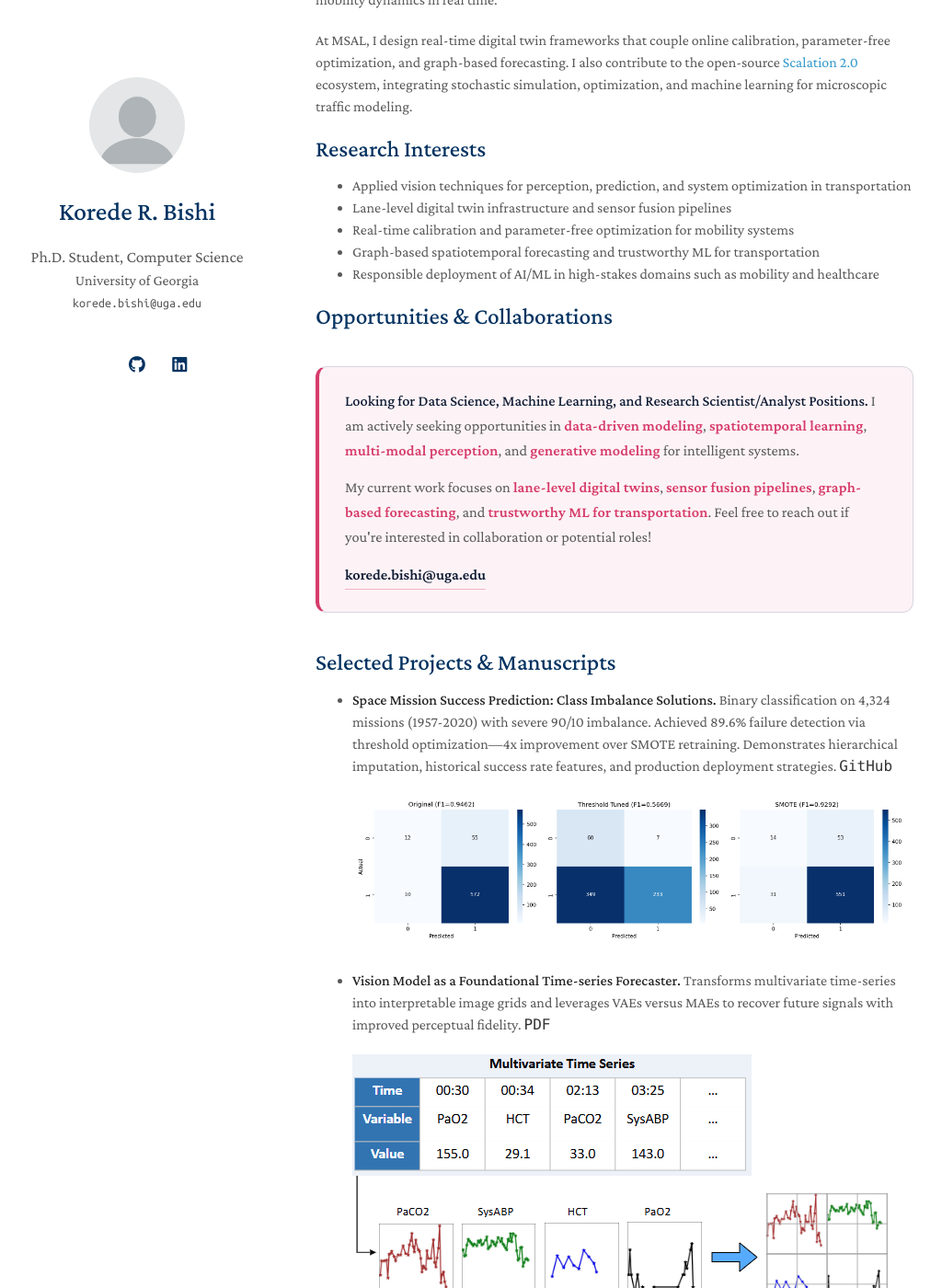
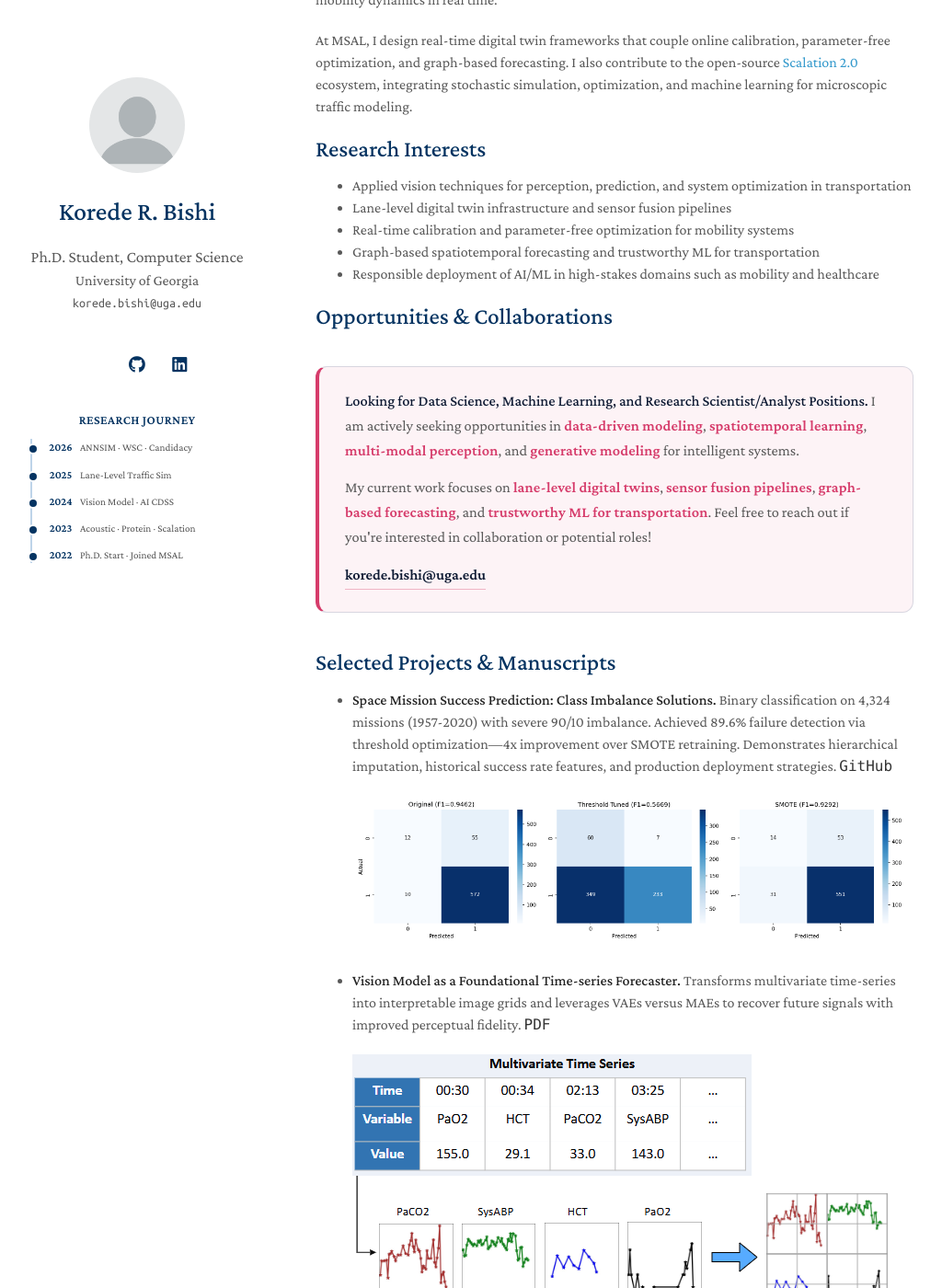
Before and after one commit to koredebishi/koredebishi.github.io, a Jekyll site: the page built from index.md, in a window 1280 px wide and 1400 px high, scrolled down 193 px. Shown: the whole window at 92% size, without its empty margins (127-1151 px from the left). Built offline with Jekyll 4.4.1, drawn with Linux system fonts in a browser that asks for light colours; nearby versions of some CDN libraries; a style sheet for code colours, icons or effects is not loaded; our own code applies the rules of GitHub Pages for plain Markdown files.

Commit message:
Add GLightbox, pub card hover lift, sidebar research timeline

```diff
--- a/_layouts/homepage.html
+++ b/_layouts/homepage.html
@@ -19,6 +19,7 @@
     <script src="./assets/js/favicon-switcher.js" type="application/javascript"></script>
 
     <link rel=stylesheet href=https://cdnjs.cloudflare.com/ajax/libs/academicons/1.8.6/css/academicons.min.css integrity="sha256-uFVgMKfistnJAfoCUQigIl+JfUaP47GrRKjf6CTPVmw=" crossorigin=anonymous>
+    <link rel="stylesheet" href="https://cdn.jsdelivr.net/npm/glightbox@3.3.0/dist/css/glightbox.min.css">
     <link rel="stylesheet" href="https://cdnjs.cloudflare.com/ajax/libs/font-awesome/6.4.2/css/all.min.css" integrity="sha512-z3gLpd7yknf1YoNbCzqRKc4qyor8gaKU1qmn+CShxbuBusANI9QpRohGBreCFkKxLhei6S9CQXFEbbKuqLg0DA==" crossorigin="anonymous" referrerpolicy="no-referrer" />
 
     {% if site.font == "Sans Serif" %}
@@ -98,6 +99,37 @@
         </div>
         <br>
 
+        <div class="sidebar-timeline">
+          <h4 class="timeline-title">Research Journey</h4>
+          <div class="tl">
+            <div class="tl-item">
+              <span class="tl-year">2026</span>
+              <span class="tl-dot"></span>
+              <span class="tl-text">ANNSIM · WSC · Candidacy</span>
+            </div>
+            <div class="tl-item">
+              <span class="tl-year">2025</span>
+              <span class="tl-dot"></span>
+              <span class="tl-text">Lane-Level Traffic Sim</span>
+            </div>
+            <div class="tl-item">
+              <span class="tl-year">2024</span>
+              <span class="tl-dot"></span>
+              <span class="tl-text">Vision Model · AI CDSS</span>
+            </div>
+            <div class="tl-item">
+              <span class="tl-year">2023</span>
+              <span class="tl-dot"></span>
+              <span class="tl-text">Acoustic · Protein · Scalation</span>
+            </div>
+            <div class="tl-item">
+              <span class="tl-year">2022</span>
+              <span class="tl-dot"></span>
+              <span class="tl-text">Ph.D. Start · Joined MSAL</span>
+            </div>
+          </div>
+        </div>
+
       </header>
       <section>
 
--- a/_sass/minimal-light-no-dark-mode.scss
+++ b/_sass/minimal-light-no-dark-mode.scss
@@ -1,6 +1,71 @@
 .pub-row {
   display: flex;
-  align-items: center;}
+  align-items: center;
+  transition: transform 0.2s ease, box-shadow 0.2s ease;
+  padding: 8px;
+  border-radius: 6px;
+}
+
+.pub-row:hover {
+  transform: translateY(-3px);
+  box-shadow: 0 6px 20px rgba(0, 0, 0, 0.12);
+}
+
+/* Sidebar mini-timeline */
+.sidebar-timeline {
+  margin-top: 0.5rem;
+}
+
+.timeline-title {
+  font-size: 0.85rem;
+  font-weight: 600;
+  color: #043361;
+  margin-bottom: 0.6rem;
+  letter-spacing: 0.03em;
+  text-transform: uppercase;
+}
+
+.tl {
+  position: relative;
+  padding-left: 16px;
+  border-left: 2px solid #bed4e9;
+}
+
+.tl-item {
+  position: relative;
+  padding-bottom: 0.7rem;
+  display: flex;
+  align-items: baseline;
+  gap: 6px;
+}
+
+.tl-item:last-child {
+  padding-bottom: 0;
+}
+
+.tl-dot {
+  position: absolute;
+  left: -21px;
+  top: 5px;
+  width: 8px;
+  height: 8px;
+  border-radius: 50%;
+  background: #043361;
+  border: 2px solid #fff;
+}
+
+.tl-year {
+  font-size: 0.75rem;
+  font-weight: 700;
+  color: #043361;
+  min-width: 30px;
+}
+
+.tl-text {
+  font-size: 0.7rem;
+  color: #555;
+  line-height: 1.3;
+}
 
 .social-icons a{
   display:inline-block;
--- a/_sass/minimal-light.scss
+++ b/_sass/minimal-light.scss
@@ -1,6 +1,91 @@
 .pub-row {
   display: flex;
-  align-items: center;}
+  align-items: center;
+  transition: transform 0.2s ease, box-shadow 0.2s ease;
+  padding: 8px;
+  border-radius: 6px;
+}
+
+.pub-row:hover {
+  transform: translateY(-3px);
+  box-shadow: 0 6px 20px rgba(0, 0, 0, 0.12);
+}
+
+/* Sidebar mini-timeline */
+.sidebar-timeline {
+  margin-top: 0.5rem;
+}
+
+.timeline-title {
+  font-size: 0.85rem;
+  font-weight: 600;
+  color: #043361;
+  margin-bottom: 0.6rem;
+  letter-spacing: 0.03em;
+  text-transform: uppercase;
+}
+
+@media (prefers-color-scheme: dark) {
+  .timeline-title { color: #7eb8da; }
+}
+
+.tl {
+  position: relative;
+  padding-left: 16px;
+  border-left: 2px solid #bed4e9;
+}
+
+@media (prefers-color-scheme: dark) {
+  .tl { border-left-color: #3a5f7f; }
+}
+
+.tl-item {
+  position: relative;
+  padding-bottom: 0.7rem;
+  display: flex;
+  align-items: baseline;
+  gap: 6px;
+}
+
+.tl-item:last-child {
+  padding-bottom: 0;
+}
+
+.tl-dot {
+  position: absolute;
+  left: -21px;
+  top: 5px;
+  width: 8px;
+  height: 8px;
+  border-radius: 50%;
+  background: #043361;
+  border: 2px solid #fff;
+}
+
+@media (prefers-color-scheme: dark) {
+  .tl-dot { background: #7eb8da; border-color: #20212b; }
+}
+
+.tl-year {
+  font-size: 0.75rem;
+  font-weight: 700;
+  color: #043361;
+  min-width: 30px;
+}
+
+@media (prefers-color-scheme: dark) {
+  .tl-year { color: #7eb8da; }
+}
+
+.tl-text {
+  font-size: 0.7rem;
+  color: #555;
+  line-height: 1.3;
+}
+
+@media (prefers-color-scheme: dark) {
+  .tl-text { color: #aaa; }
+}
 
 .social-icons a{
   display:inline-block;
```
Also changed, not shown: other parts of _layouts/homepage.html (+17 -0 lines), _layouts/post.html (+17 -0 lines).
